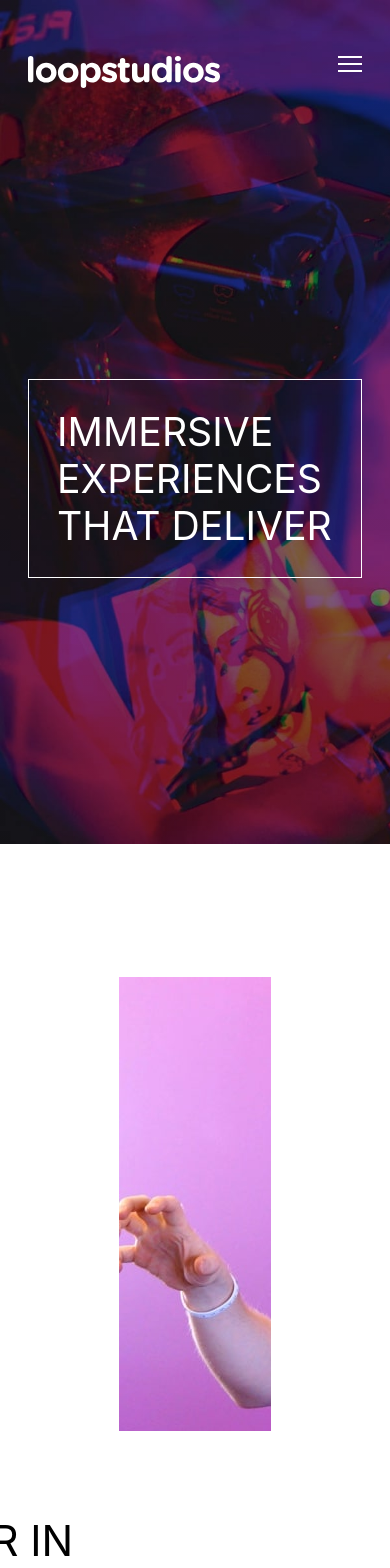
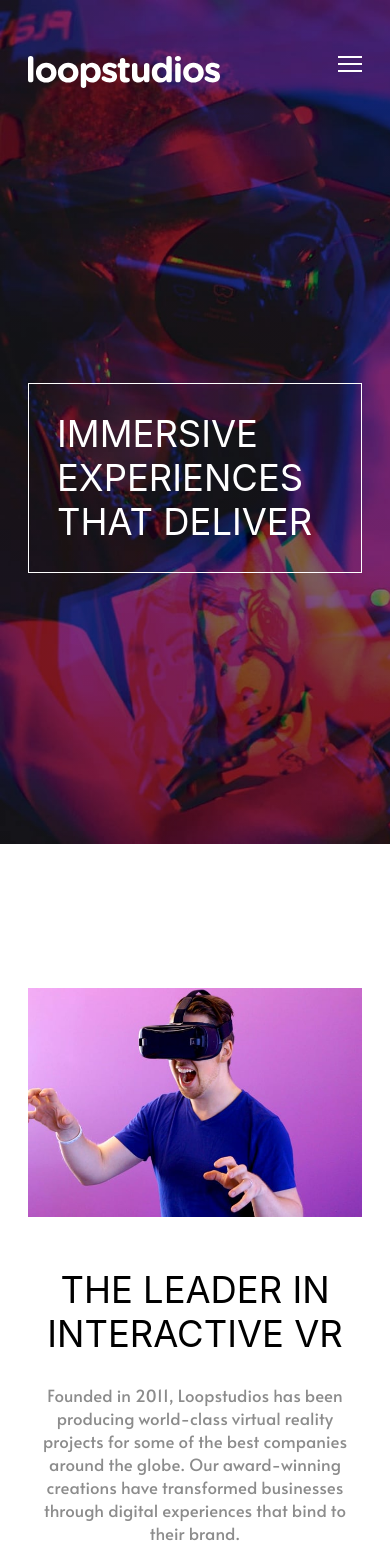
Before and after one commit to FelipeSD/loopstudios-landing-page, a React (Create React App) app: page / in a window 390 px wide. Shown: the top 1568 px of the page. Built offline with nearby package versions, Linux system fonts and the light colour scheme.

Commit message:
about Us responsivo

```diff
--- a/src/components/Navbar/navbar.scss
+++ b/src/components/Navbar/navbar.scss
@@ -83,8 +83,6 @@ nav.navContainer{
     right: 0;
     left: 0;
 
-    padding: $mobile_mainSpaceY $mobile_mainSpaceX;
-
     min-height: 100vh;
     width: 100%;
 
--- a/src/pages/Home/home.scss
+++ b/src/pages/Home/home.scss
@@ -52,7 +52,7 @@
     min-height: 100vh;
     width: 100%;
 
-    margin: 5rem 0;
+    margin: 6rem 0 2rem 0;
     padding: $desktop_mainSpaceY $desktop_mainSpaceX;
 
     & > div:first-child{
@@ -72,8 +72,7 @@
       background-color: $hslWhite;
 
       width: 600px;
-      margin-top: -30%;
-      margin-right: -5%;
+      margin-top: -26%;
 
       & p{
         font-size: 1rem;
@@ -89,17 +88,45 @@
   .mainHome {
     display: flex;
 
+    & h3 {
+      font-size: 2.6rem;
+    }
+
     & .homeContainer {
       min-height: 100vh;
       padding: $mobile_mainSpaceY $mobile_mainSpaceX;
 
-      background-image:
-              linear-gradient(rgba(0, 0, 0, 0.2), rgba(0, 0, 0, 0.2)),
-              url("../../assets/images/mobile/image-hero.jpg");
+      background-image: linear-gradient(rgba(0, 0, 0, 0.2), rgba(0, 0, 0, 0.2)),
+      url("../../assets/images/mobile/image-hero.jpg");
 
       & > p {
         width: unset;
-        font-size: 2.8rem;
+        font-size: 2.6rem;
+      }
+    }
+
+    & .aboutUsContainer {
+      padding: $mobile_mainSpaceY $mobile_mainSpaceX;
+      margin: 0;
+      text-align: center;
+
+      & > div:first-child {
+        height: 280px;
+
+        & .imageInteractive {
+          background-size: contain;
+          background-image: url("../../assets/images/mobile/image-interactive.jpg");
+        }
+      }
+
+      & > div:last-child {
+        width: unset;
+        padding: 0;
+        margin: 0;
+
+        & p {
+          font-size: 1.2rem;
+        }
       }
     }
   }
```
